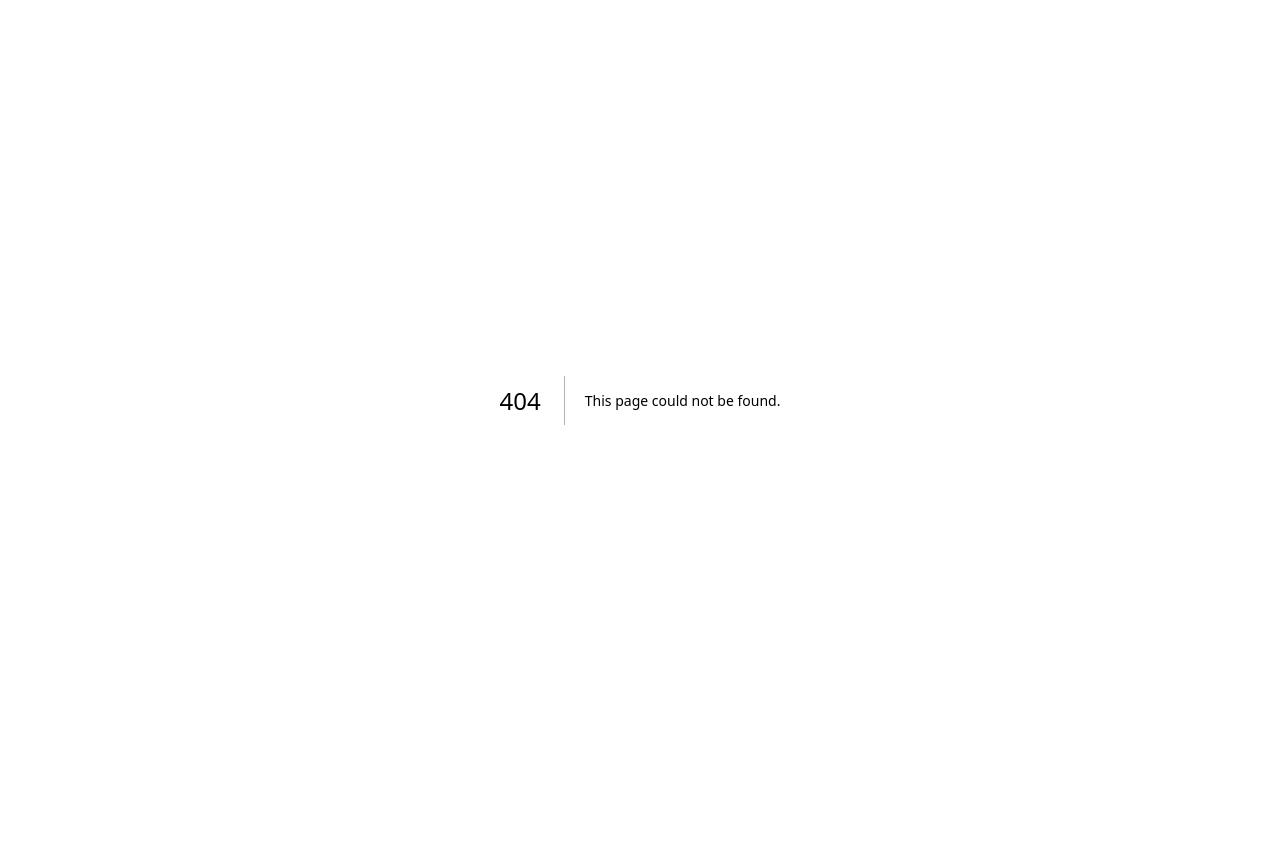
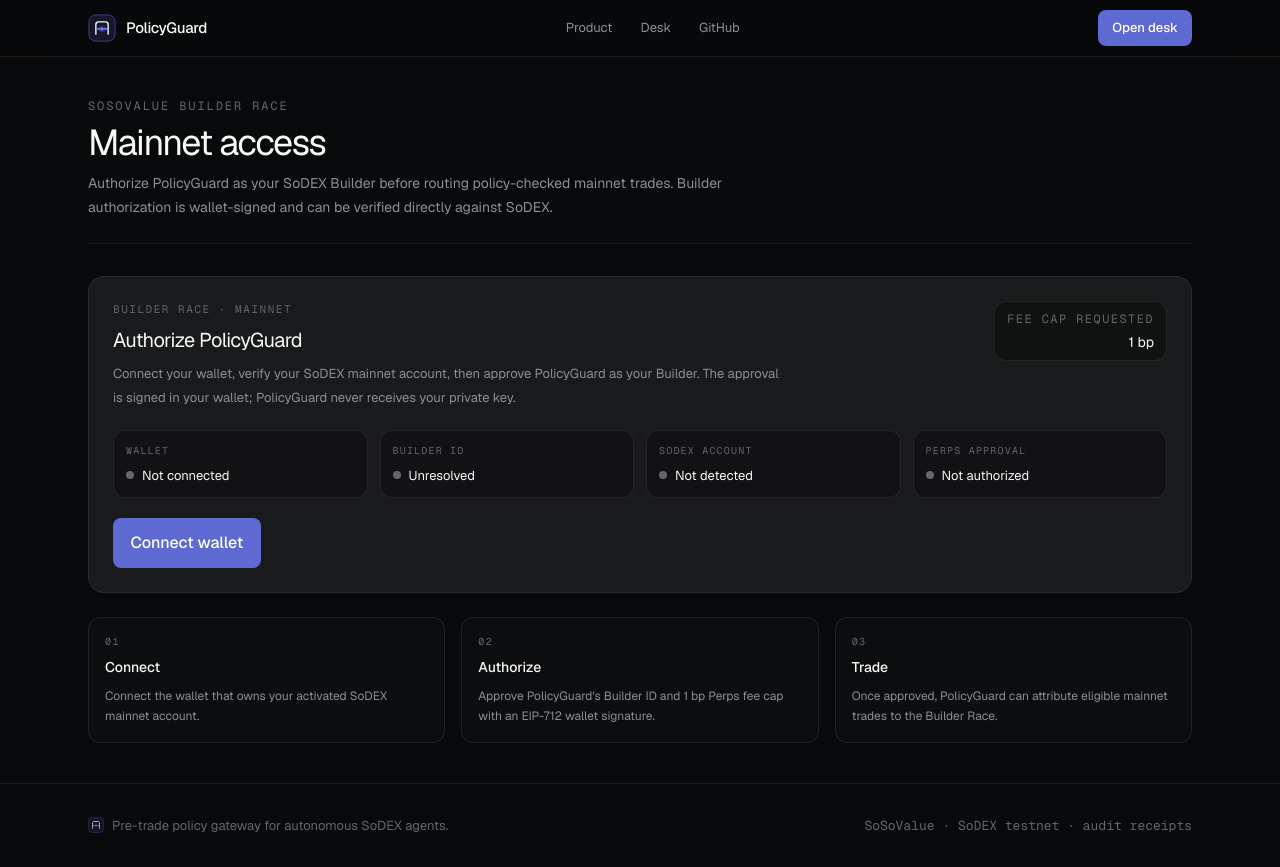
Before and after one commit to ShalyX/policyguard, a Next.js app: page /builder in a window 1280 px wide. Before the commit this address had no page. Before the commit the page ends 800 px from the top, so only its background shows below. Built offline with nearby package versions, Linux system fonts and the light colour scheme.

Commit message:
feat: add Builder Race mainnet authorization page

```diff
--- /dev/null
+++ b/src/app/builder/page.tsx
@@ -0,0 +1,38 @@
+import { BuilderRacePanel } from "@/components/BuilderRacePanel";
+import { Shell } from "@/components/Shell";
+
+export default function BuilderPage() {
+  return (
+    <Shell active="builder">
+      <main className="mx-auto max-w-6xl px-5 py-8 sm:px-6 sm:py-10">
+        <div className="border-b border-line pb-6">
+          <p className="mono text-[12px] uppercase tracking-[0.16em] text-faint">SoSoValue Builder Race</p>
+          <h1 className="mt-2 text-3xl tracking-[-0.04em] text-ink sm:text-4xl">Mainnet access</h1>
+          <p className="mt-2 max-w-2xl text-[14px] leading-6 text-muted">
+            Authorize PolicyGuard as your SoDEX Builder before routing policy-checked mainnet trades. Builder authorization is wallet-signed and can be verified directly against SoDEX.
+          </p>
+        </div>
+
+        <div className="mt-8">
+          <BuilderRacePanel />
+        </div>
+
+        <div className="mt-6 grid gap-4 md:grid-cols-3">
+          <Step number="01" title="Connect" body="Connect the wallet that owns your activated SoDEX mainnet account." />
+          <Step number="02" title="Authorize" body="Approve PolicyGuard's Builder ID and 1 bp Perps fee cap with an EIP-712 wallet signature." />
+          <Step number="03" title="Trade" body="Once approved, PolicyGuard can attribute eligible mainnet trades to the Builder Race." />
+        </div>
+      </main>
+    </Shell>
+  );
+}
+
+function Step({ number, title, body }: { number: string; title: string; body: string }) {
+  return (
+    <div className="surface rounded-xl p-4">
+      <p className="mono text-[10px] uppercase tracking-[0.14em] text-faint">{number}</p>
+      <p className="mt-2 text-[14px] font-medium text-ink">{title}</p>
+      <p className="mt-2 text-[12px] leading-5 text-muted">{body}</p>
+    </div>
+  );
+}
```
